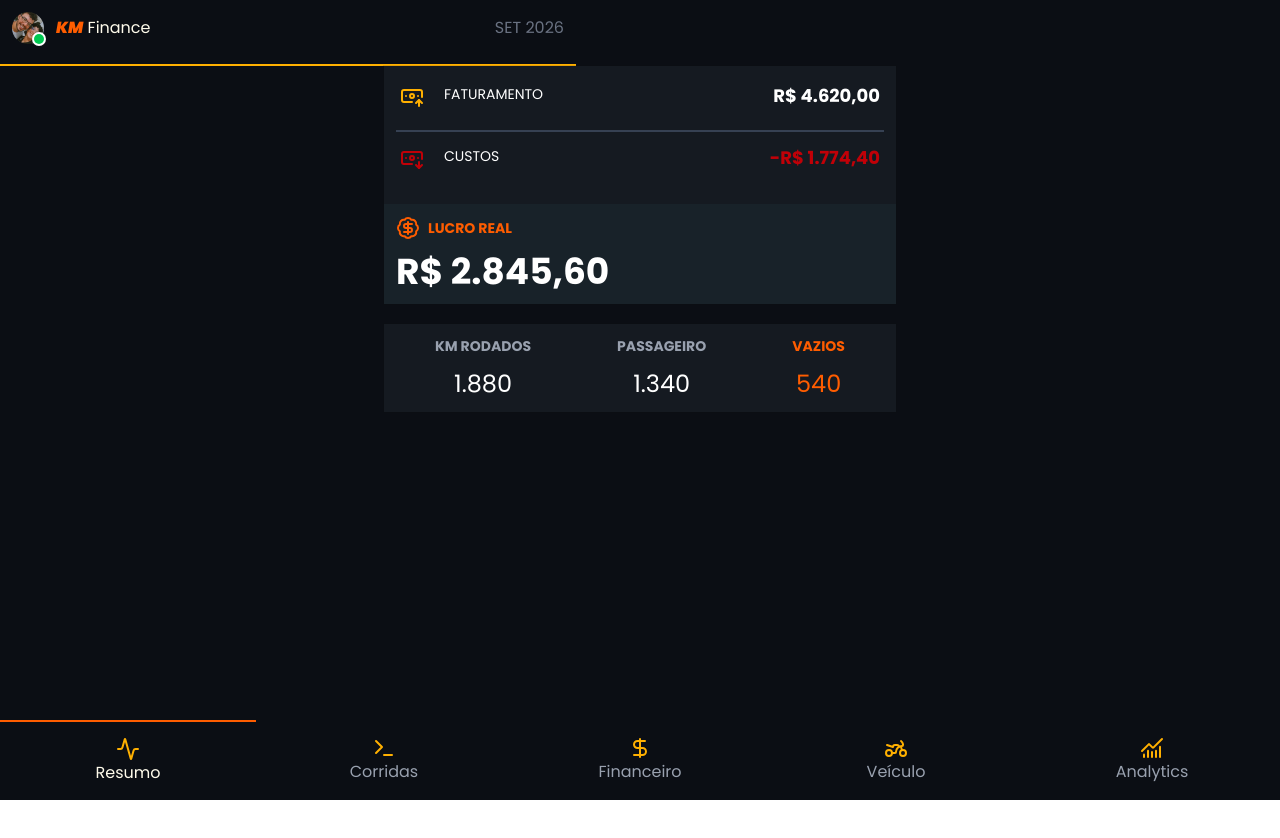
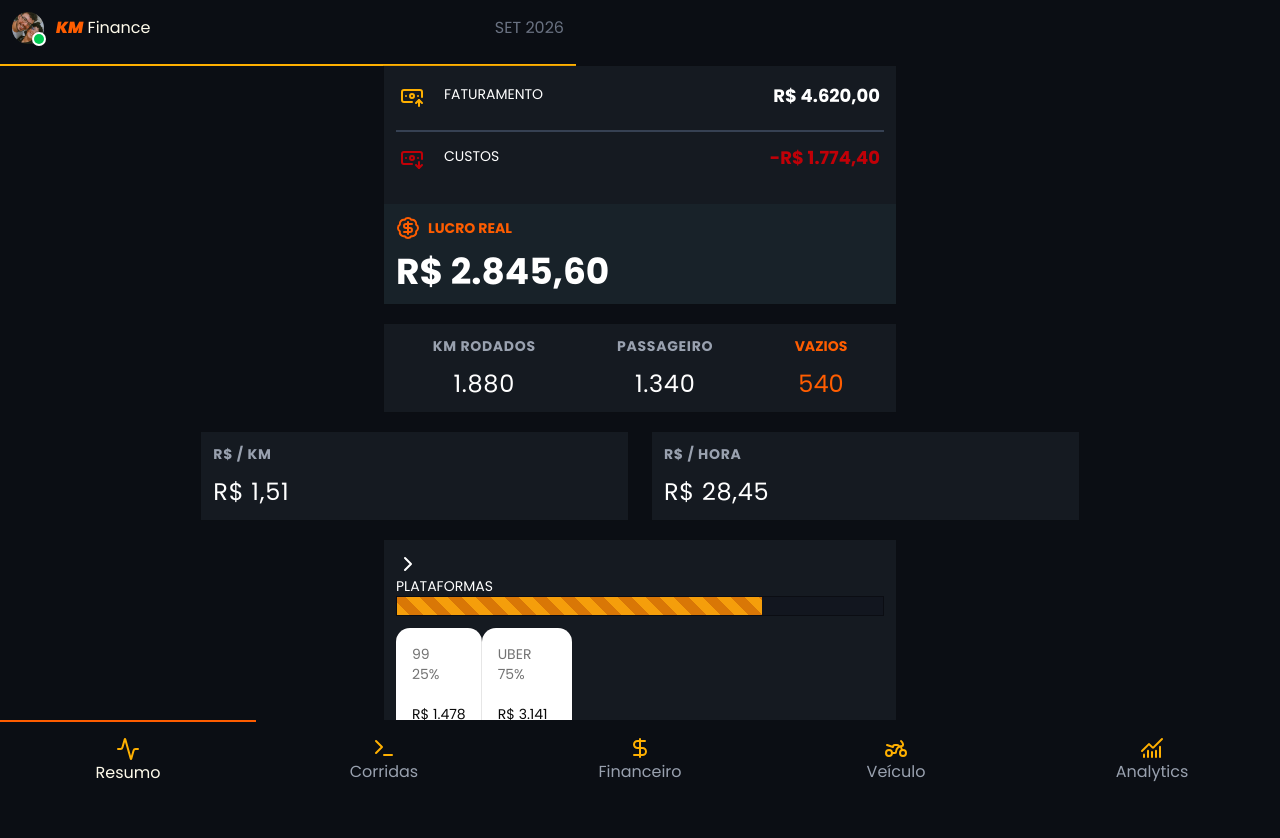
Before and after one commit to Williais/Frontend_KmFinance, a React (Vite) app: page /resumo in a window 1280 px wide. Shown: the top 838 px of the page. Before the commit the page ends 800 px from the top, so only its background shows below. Built offline with nearby package versions, Linux system fonts and the light colour scheme; a web font is replaced by a local one.

Commit message:
iniciando a Base da Plataforma

```diff
--- a/src/pages/Resumo.tsx
+++ b/src/pages/Resumo.tsx
@@ -1,9 +1,10 @@
-import { Card, CardContent, CardFooter } from "@/ui/card";
-import { BanknoteArrowUp, BanknoteArrowDown, BadgeDollarSign } from "lucide-react"
+import { Card, CardContent, CardFooter, CardHeader, CardDescription } from "@/ui/card";
+import { Progress } from "@/ui/progress";
+import { BanknoteArrowUp, BanknoteArrowDown, BadgeDollarSign, ChevronRight } from "lucide-react"
 
 export default function Resumo() {
     return (
-        <div className="flex flex-col gap-5">
+        <div className="flex flex-col gap-5 w-full">
             <Card size="sm" className="mx-auto w-full max-w-lg bg-background-secundario text-white rounded-none ">
                 <CardContent>
                     <ul className=" flex flex-col gap-2">
@@ -37,15 +38,15 @@ export default function Resumo() {
                 </CardFooter>
             </Card>
 
-            <Card size="sm" className="mx-auto w-full max-w-lg bg-background-secundario text-white rounded-none">
+            <Card size="sm" className="mx-auto w-full max-w-lg bg-background-secundario text-white rounded-none flex justify-center ">
                 <CardContent>
                     <ul className=" flex gap-2 justify-around items-center">
-                        <li className="flex flex-col justify-between items-center gap-3">
-                            <span className="font-bold text-gray-400">KM RODADOS</span>
+                        <li className="flex flex-col justify-between items-center gap-3 tracking-wider ">
+                            <span className="font-bold text-gray-400 tracking-wider">KM RODADOS</span>
                             <span className="text-2xl">1.880</span>
                         </li>
 
-                        <li className="flex flex-col justify-between items-center gap-3">
+                        <li className="flex flex-col justify-between items-center gap-3 tracking-wider">
                             <span className="font-bold text-gray-400">PASSAGEIRO</span>
                             <span className="text-2xl">1.340</span>
                         </li>
@@ -56,7 +57,72 @@ export default function Resumo() {
                         </li>
                     </ul>
                 </CardContent>
+            </Card>
 
+            <div className="flex justify-center gap-6">
+                <Card size="sm" className="bg-background-secundario text-white rounded-none flex justify-around w-1/3">
+                    <CardContent className="flex flex-col gap-3 tracking-wider">
+                        <span className="font-bold text-gray-400">R$ / KM</span>
+                        <span className="text-2xl">R$ 1,51</span>
+                    </CardContent>
+                </Card>
+
+                <Card size="sm" className="bg-background-secundario text-white rounded-none flex justify-around w-1/3">
+                    <CardContent className="flex flex-col gap-3 tracking-wider">
+                        <span className="font-bold text-gray-400">R$ / HORA</span>
+                        <span className="text-2xl">R$ 28,45</span>
+                    </CardContent>
+                </Card>
+            </div>
+
+            <Card size="sm" className="mx-auto w-full max-w-lg bg-background-secundario text-white rounded-none flex justify-center ">
+                <CardContent>
+                    <div>
+                    <ChevronRight />
+                    <span>PLATAFORMAS</span>
+                    </div>
+
+                    <Progress value={75} className=""/>
+
+                </CardContent>
+
+                <CardContent className="flex ">
+                    <Card>
+                        <CardHeader>
+                            <CardDescription>
+                                <div>
+                                    <div></div>
+                                    <span>99</span>
+                                </div>
+
+                                <span>25%</span>
+
+                            </CardDescription>
+                        </CardHeader>
+                        <CardContent>
+                            <p>R$ 1.478</p>
+                            <span>640 km</span>
+                        </CardContent>
+                    </Card>
+
+                    <Card>
+                        <CardHeader>
+                            <CardDescription>
+                                <div>
+                                    <div></div>
+                                    <span>UBER</span>
+                                </div>
+
+                                <span>75%</span>
+
+                            </CardDescription>
+                        </CardHeader>
+                        <CardContent>
+                            <p>R$ 3.141</p>
+                            <span>1.240 km</span>
+                        </CardContent>
+                    </Card>
+                </CardContent>
             </Card>
         </div>
     )
--- /dev/null
+++ b/src/ui/progress.tsx
@@ -0,0 +1,100 @@
+import { Progress as ProgressPrimitive } from "@base-ui/react/progress"
+import { cn } from "@/lib/utils"
+
+interface ProgressProps extends ProgressPrimitive.Root.Props {
+  segments?: number
+}
+
+function Progress({
+  className,
+  children,
+  value,
+  segments = 5,
+  ...props
+}: ProgressProps) {
+  return (
+    <ProgressPrimitive.Root
+      value={value}
+      data-slot="progress"
+      className={cn("flex flex-col gap-2 w-full", className)}
+      {...props}
+    >
+      {children}
+      <ProgressTrack segments={segments}>
+        <ProgressIndicator />
+      </ProgressTrack>
+    </ProgressPrimitive.Root>
+  )
+}
+
+interface ProgressTrackProps extends ProgressPrimitive.Track.Props {
+  segments?: number
+}
+
+function ProgressTrack({
+  className,
+  children,
+  segments = 5,
+  ...props
+}: ProgressTrackProps) {
+  return (
+    <ProgressPrimitive.Track
+      className={cn(
+        "relative flex h-5 w-full overflow-hidden rounded-none border border-black/40 bg-[#12161f]",
+        className
+      )}
+      data-slot="progress-track"
+      {...props}
+    >
+      {children}
+    </ProgressPrimitive.Track>
+  )
+}
+
+function ProgressIndicator({
+  className,
+  ...props
+}: ProgressPrimitive.Indicator.Props) {
+  return (
+    <ProgressPrimitive.Indicator
+      data-slot="progress-indicator"
+      className={cn(
+        "h-full transition-all duration-300",
+        "[background-image:repeating-linear-gradient(45deg,#f59e0b,#f59e0b_10px,#d97706_10px,#d97706_20px)]",
+        className
+      )}
+      {...props}
+    />
+  )
+}
+
+function ProgressLabel({ className, ...props }: ProgressPrimitive.Label.Props) {
+  return (
+    <ProgressPrimitive.Label
+      className={cn("text-sm font-semibold tracking-wide text-white", className)}
+      data-slot="progress-label"
+      {...props}
+    />
+  )
+}
+
+function ProgressValue({ className, ...props }: ProgressPrimitive.Value.Props) {
+  return (
+    <ProgressPrimitive.Value
+      className={cn(
+        "ml-auto text-sm font-bold tabular-nums text-amber-500",
+        className
+      )}
+      data-slot="progress-value"
+      {...props}
+    />
+  )
+}
+
+export {
+  Progress,
+  ProgressTrack,
+  ProgressIndicator,
+  ProgressLabel,
+  ProgressValue,
+}
```
